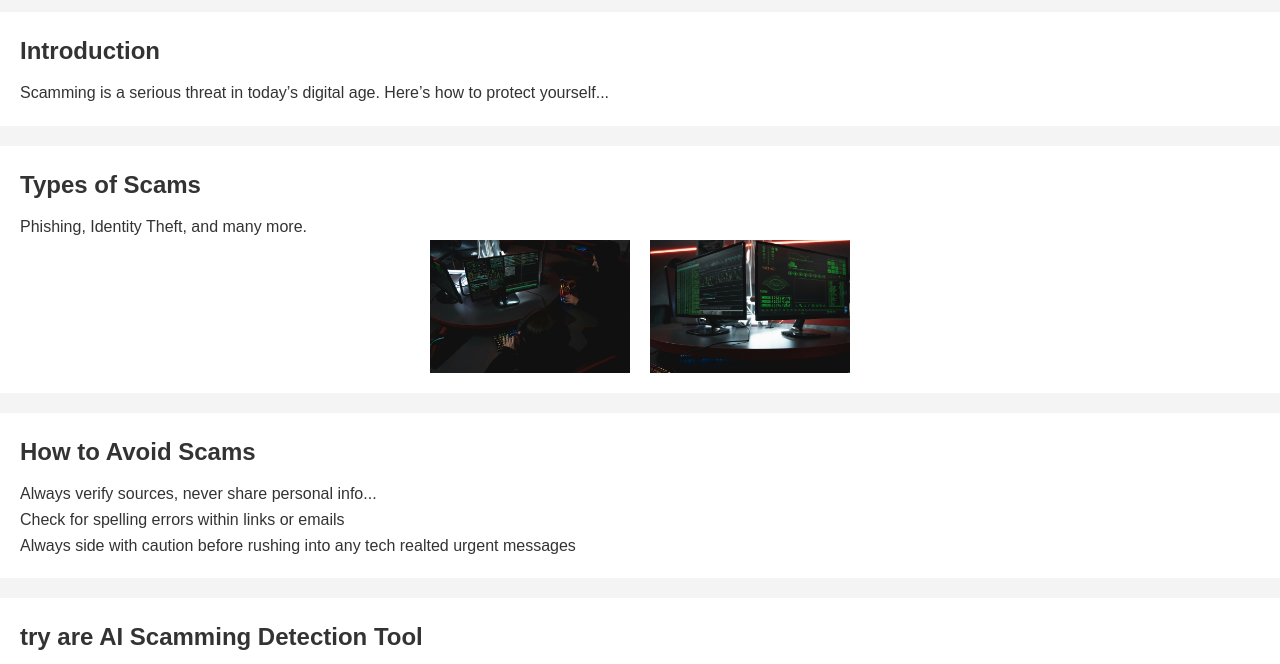
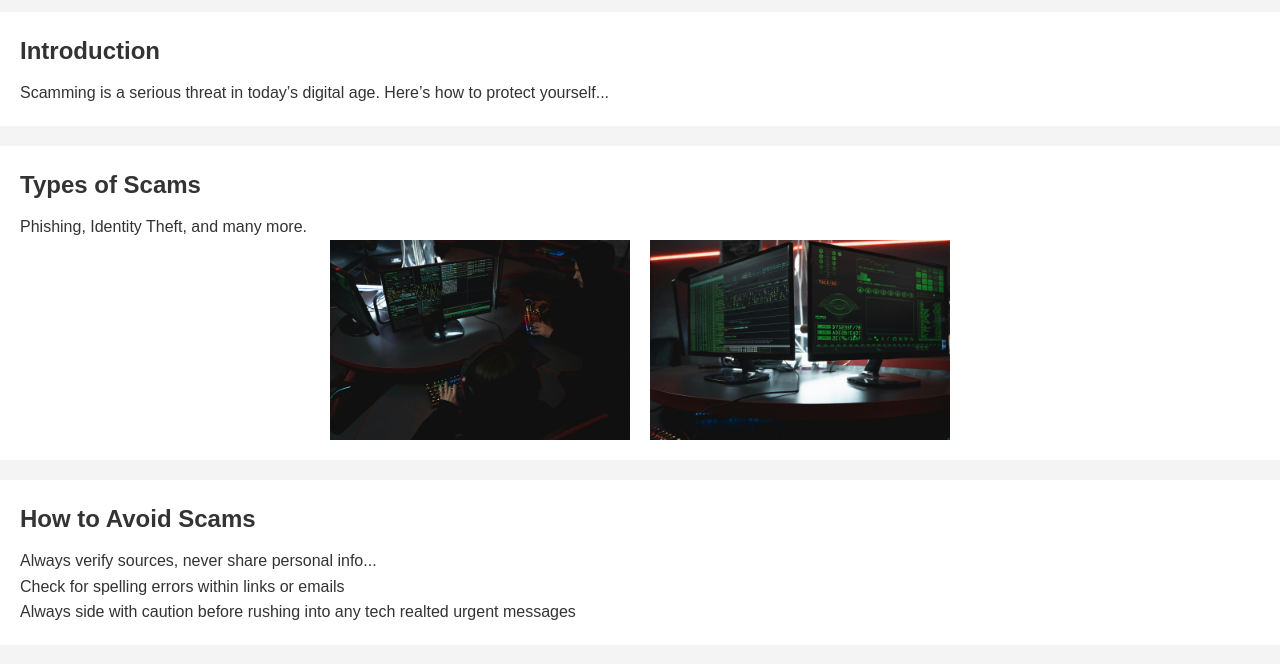
Before and after one commit to rscroggins26/Web-pageHack, a plain HTML site: page index.html in a window 1280 px wide. Shown: the part 115-779 px from the top of the page. Drawn offline with Linux system fonts and the light colour scheme.

Commit message:
Update index.html

```diff
--- a/index.html
+++ b/index.html
@@ -29,8 +29,8 @@
         <h2>Types of Scams</h2>
         <p>Phishing, Identity Theft, and many more.</p>
         <div class="image-container">
-        <img src="Image.jpg" alt="Scamming Example" class="scam-image" width="200" height="150">
-        <img src="Image_2.jpg" alt="2nd Scamming Example" class=" scam-image" width="200" height="150">
+        <img src="Image.jpg" alt="Scamming Example" class="scam-image" width="300" height="250">
+        <img src="Image_2.jpg" alt="2nd Scamming Example" class=" scam-image" width="300" height="250">
     </section>
 
 
```
